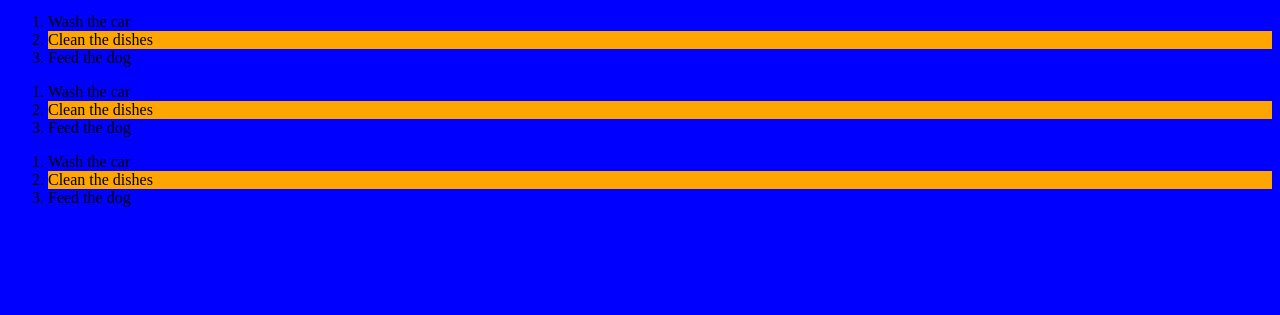
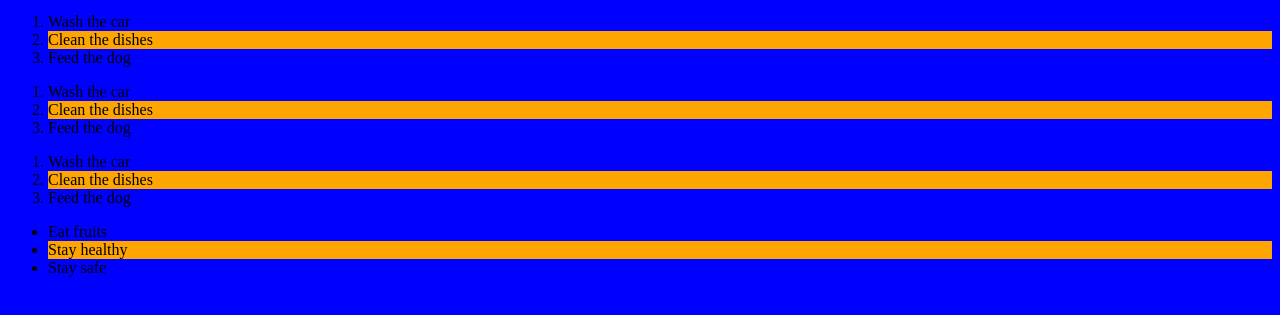
Before and after one commit to kjdonoghue/DC_HTML_CSS, a plain HTML site: page to-do-list/index.html in a window 1280 px wide. Shown: the part 123-438 px from the top of the page. Drawn offline with Linux system fonts and the light colour scheme.

Commit message:
Added an un-ordered list

```diff
--- a/to-do-list/index.html
+++ b/to-do-list/index.html
@@ -26,6 +26,10 @@
             <li>Clean the dishes</li>
             <li>Feed the dog</li>
         </ol>
+        <ul>
+            <li>Eat fruits</li>
+            <li>Stay healthy</li>
+            <li>Stay safe</li>
+        </ul>
     </body>
-
     </html>
```
